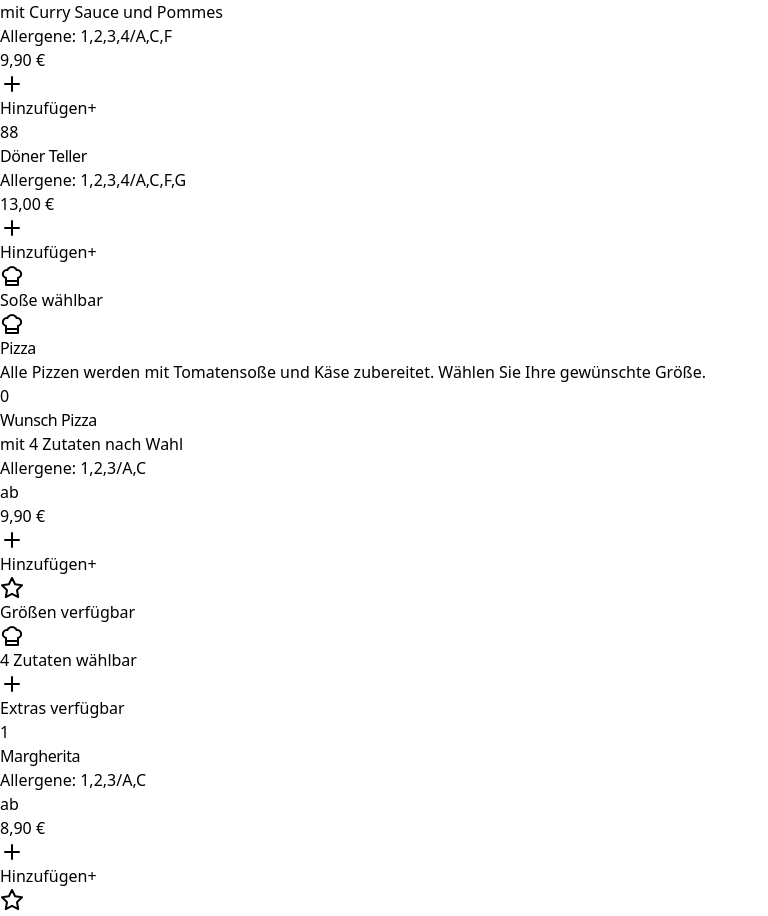
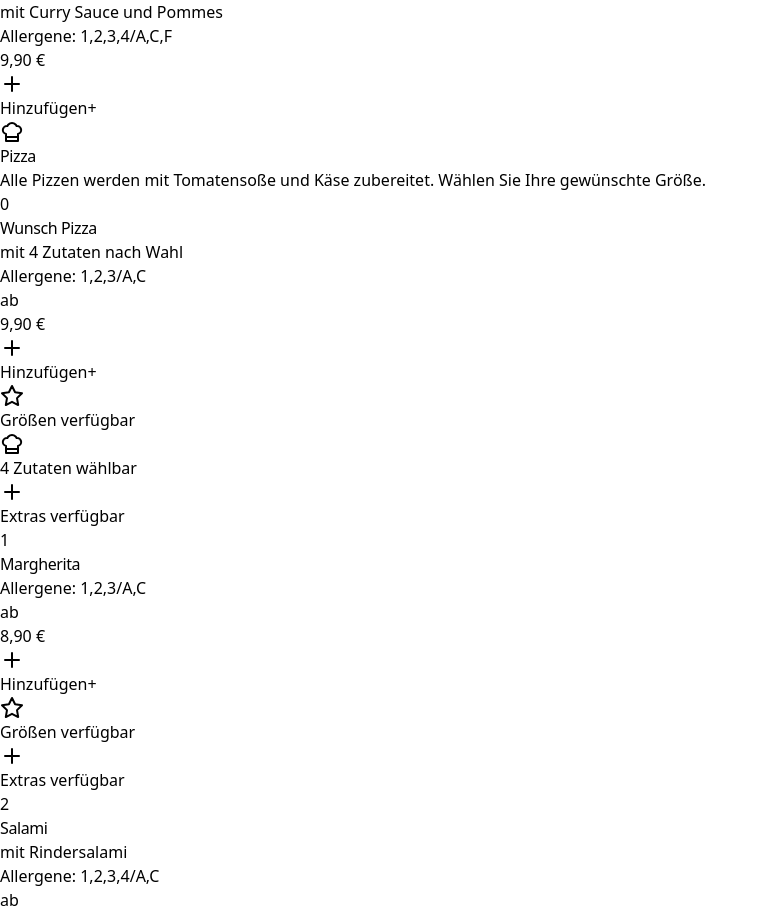
Before and after one commit to ecoezer/foodtaxi, a React (Vite) app: page / in a window 1280 px wide. Shown: the part 2768-3684 px from the top of the page, without its empty margins (0-768 px from the left). Built offline with nearby package versions, Linux system fonts and the light colour scheme.

Commit message:
Remove Döner Teller from menu

```diff
--- a/src/data/menuItems.ts
+++ b/src/data/menuItems.ts
@@ -179,15 +179,6 @@ export const donerDishes: MenuItem[] = [
     description: "mit Curry Sauce und Pommes",
     price: 9.90,
     allergens: "1,2,3,4/A,C,F"
-  },
-  {
-    id: 88,
-    number: 88,
-    name: "Döner Teller",
-    description: "",
-    price: 13.00,
-    allergens: "1,2,3,4/A,C,F,G",
-    isSpezialitaet: true
   }
 ];
 
```
